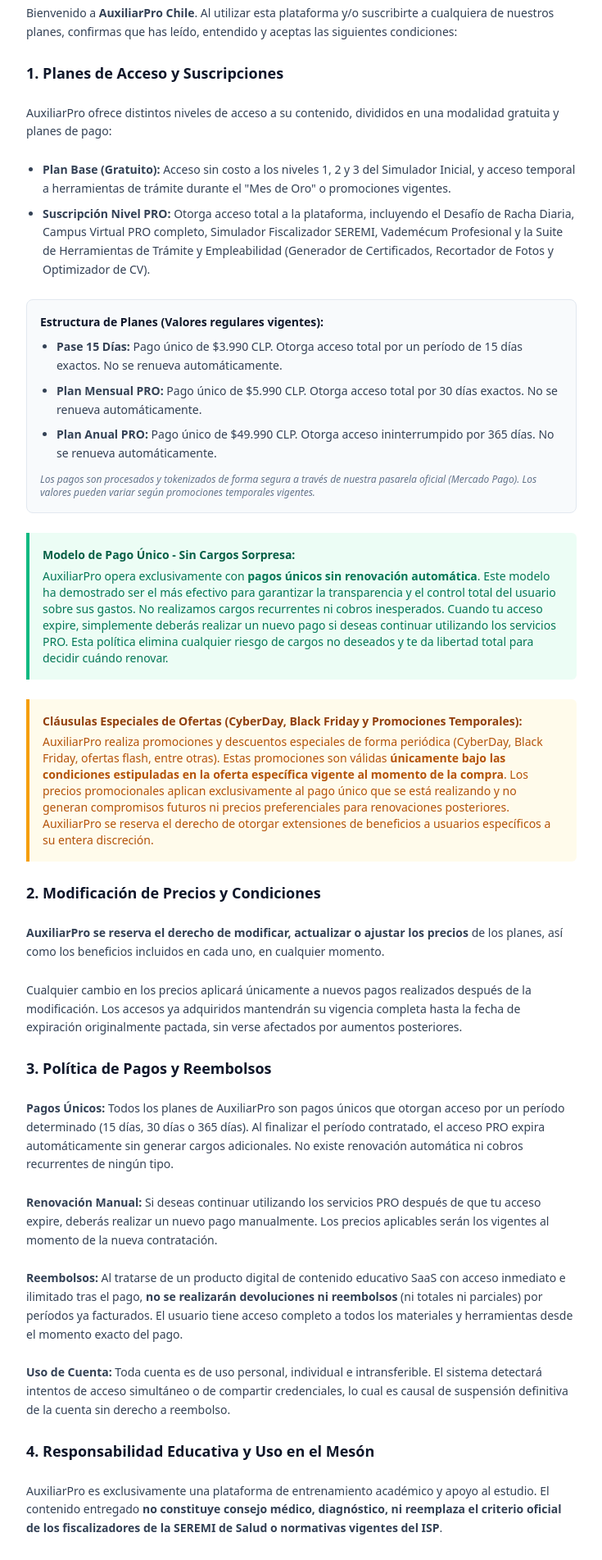
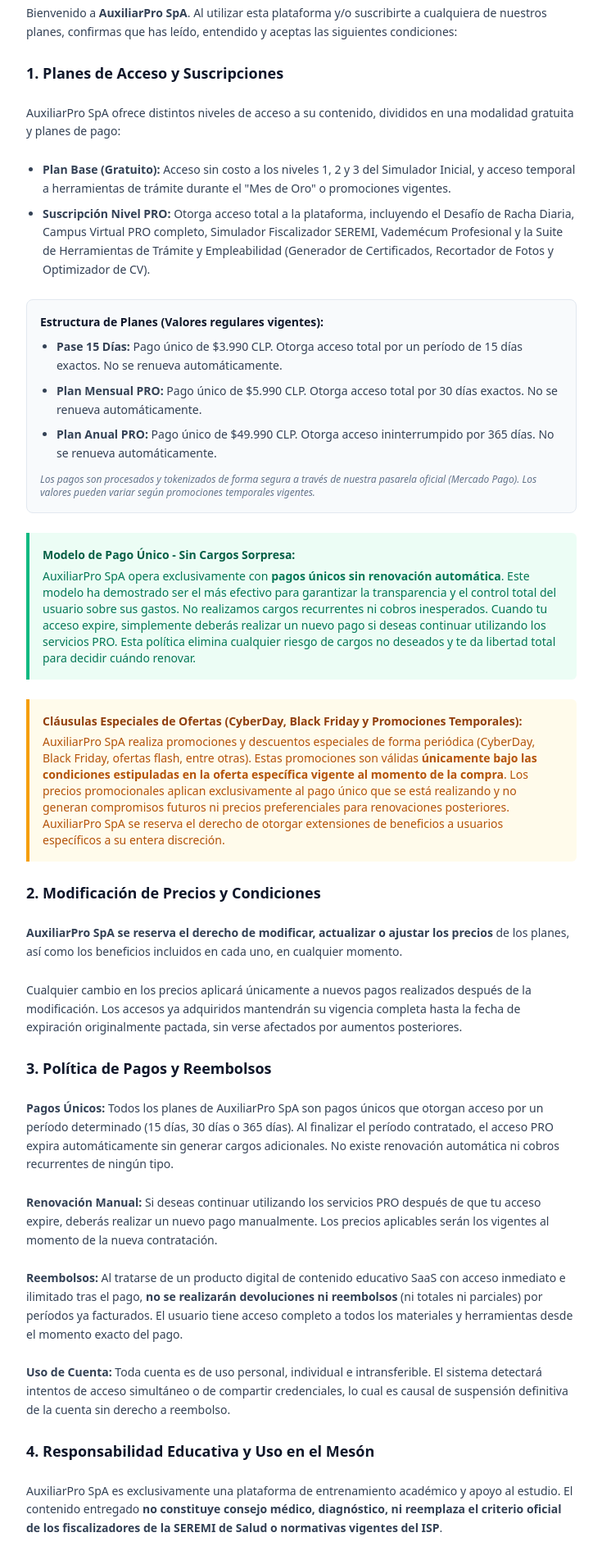
Before and after one commit to marcar1972-cyber/Auxiliar--pro, a Next.js app: page /legal/terminos in a window 1280 px wide. Shown: the part 340-2243 px from the top of the page at 82% size, without its empty margins (272-1007 px from the left). Built offline with nearby package versions, Linux system fonts and the light colour scheme; no server answers.

Commit message:
Actualiza razón social a AuxiliarPro SpA en legales y footer; ajusta texto botón DermoCheck en hero

```diff
--- a/app/components/Footer.js
+++ b/app/components/Footer.js
@@ -22,7 +22,7 @@
           <div className="w-full md:w-1/4 flex justify-center md:justify-start">
             {/* Contenedor del logo ampliado al doble: de w-36 h-10 a w-72 h-20 */}
             <div className="relative w-72 h-20">
-              <Image src="/logo_auxiliarpro.png" alt="AuxiliarPro" fill className="object-contain object-center md:object-left rounded-sm" />
+              <Image src="/logo_auxiliarpro.png" alt="AuxiliarPro SpA" fill className="object-contain object-center md:object-left rounded-sm" />
             </div>
           </div>
 
@@ -68,13 +68,13 @@
 
           <div className="flex flex-col items-center gap-3 text-center">
             <div className="text-[9px] font-black uppercase tracking-[0.4em] text-white/60">
-              AuxiliarPro Chile © 2026 | Excelencia Farmacéutica
+              AuxiliarPro SpA © 2026 | Excelencia Farmacéutica
             </div>
 
             {/* FIRMA MACZDEV */}
             <div className="flex flex-col items-center gap-1">
               <p className="text-[10px] font-bold text-[#28a745] tracking-widest">
-                Desarrollado por MaczDev • Core v5.0
+                Built by &lt;macz.dev/&gt;
               </p>
               <p className="text-[9px] text-white/40 italic font-medium">
                 Hecho con 80% de curiosidad humana y 20% de IA.
--- a/app/legal/descargos/page.js
+++ b/app/legal/descargos/page.js
@@ -11,7 +11,7 @@
           <Link
             href="/"
             className="inline-flex items-center gap-2 text-slate-400 hover:text-[#003366] mb-8 transition-colors font-bold text-sm"
-            title="Volver a la página principal de AuxiliarPro"
+            title="Volver a la página principal de AuxiliarPro SpA"
           >
             <ChevronLeft size={20} aria-hidden="true" /> Volver al Inicio
           </Link>
@@ -38,7 +38,7 @@
 
           <section className="space-y-6 text-base leading-relaxed bg-slate-50 p-6 md:p-8 rounded-3xl border border-slate-100 shadow-inner">
             <p>
-              <strong>AuxiliarPro Chile</strong> es una plataforma EdTech (tecnología educativa) privada e independiente, creada por profesionales para facilitar el estudio y la preparación de futuros colegas en el rubro farmacéutico.
+              <strong>AuxiliarPro SpA</strong> es una plataforma EdTech (tecnología educativa) privada e independiente, creada por profesionales para facilitar el estudio y la preparación de futuros colegas en el rubro farmacéutico.
             </p>
 
             <p className="font-bold text-[#003366]">
@@ -59,7 +59,7 @@
 
             <footer className="mt-10 border-t border-slate-200 pt-6">
               <p className="text-slate-500 italic text-sm">
-                El uso de la plataforma AuxiliarPro no garantiza la aprobación automática del examen oficial, pero proporciona un entorno de estudio riguroso diseñado bajo las exigencias teóricas y normativas de la autoridad sanitaria chilena.
+                El uso de la plataforma AuxiliarPro SpA no garantiza la aprobación automática del examen oficial, pero proporciona un entorno de estudio riguroso diseñado bajo las exigencias teóricas y normativas de la autoridad sanitaria chilena.
               </p>
             </footer>
           </section>
--- a/app/legal/terminos/page.js
+++ b/app/legal/terminos/page.js
@@ -12,10 +12,10 @@
         <h1 className="text-3xl font-black text-slate-900 mb-6">Términos y Condiciones de Uso</h1>
 
         <div className="space-y-6 text-sm leading-relaxed">
-          <p>Bienvenido a <strong>AuxiliarPro Chile</strong>. Al utilizar esta plataforma y/o suscribirte a cualquiera de nuestros planes, confirmas que has leído, entendido y aceptas las siguientes condiciones:</p>
+          <p>Bienvenido a <strong>AuxiliarPro SpA</strong>. Al utilizar esta plataforma y/o suscribirte a cualquiera de nuestros planes, confirmas que has leído, entendido y aceptas las siguientes condiciones:</p>
 
           <h2 className="text-lg font-bold text-slate-900 mt-4">1. Planes de Acceso y Suscripciones</h2>
-          <p>AuxiliarPro ofrece distintos niveles de acceso a su contenido, divididos en una modalidad gratuita y planes de pago:</p>
+          <p>AuxiliarPro SpA ofrece distintos niveles de acceso a su contenido, divididos en una modalidad gratuita y planes de pago:</p>
           <ul className="list-disc pl-5 space-y-2">
             <li><strong>Plan Base (Gratuito):</strong> Acceso sin costo a los niveles 1, 2 y 3 del Simulador Inicial, y acceso temporal a herramientas de trámite durante el "Mes de Oro" o promociones vigentes.</li>
             <li><strong>Suscripción Nivel PRO:</strong> Otorga acceso total a la plataforma, incluyendo el Desafío de Racha Diaria, Campus Virtual PRO completo, Simulador Fiscalizador SEREMI, Vademécum Profesional y la Suite de Herramientas de Trámite y Empleabilidad (Generador de Certificados, Recortador de Fotos y Optimizador de CV).</li>
@@ -34,46 +34,46 @@
           <div className="bg-emerald-50 border-l-4 border-emerald-500 p-4 rounded-r-md mt-4">
             <p className="font-bold text-emerald-800 mb-1">Modelo de Pago Único - Sin Cargos Sorpresa:</p>
             <p className="text-emerald-700 text-sm">
-              AuxiliarPro opera exclusivamente con <strong>pagos únicos sin renovación automática</strong>. Este modelo ha demostrado ser el más efectivo para garantizar la transparencia y el control total del usuario sobre sus gastos. No realizamos cargos recurrentes ni cobros inesperados. Cuando tu acceso expire, simplemente deberás realizar un nuevo pago si deseas continuar utilizando los servicios PRO. Esta política elimina cualquier riesgo de cargos no deseados y te da libertad total para decidir cuándo renovar.
+              AuxiliarPro SpA opera exclusivamente con <strong>pagos únicos sin renovación automática</strong>. Este modelo ha demostrado ser el más efectivo para garantizar la transparencia y el control total del usuario sobre sus gastos. No realizamos cargos recurrentes ni cobros inesperados. Cuando tu acceso expire, simplemente deberás realizar un nuevo pago si deseas continuar utilizando los servicios PRO. Esta política elimina cualquier riesgo de cargos no deseados y te da libertad total para decidir cuándo renovar.
             </p>
           </div>
 
           <div className="bg-amber-50 border-l-4 border-amber-500 p-4 rounded-r-md mt-4">
             <p className="font-bold text-amber-800 mb-1">Cláusulas Especiales de Ofertas (CyberDay, Black Friday y Promociones Temporales):</p>
             <p className="text-amber-700 text-sm">
-              AuxiliarPro realiza promociones y descuentos especiales de forma periódica (CyberDay, Black Friday, ofertas flash, entre otras). Estas promociones son válidas <strong>únicamente bajo las condiciones estipuladas en la oferta específica vigente al momento de la compra</strong>. Los precios promocionales aplican exclusivamente al pago único que se está realizando y no generan compromisos futuros ni precios preferenciales para renovaciones posteriores. AuxiliarPro se reserva el derecho de otorgar extensiones de beneficios a usuarios específicos a su entera discreción.
+              AuxiliarPro SpA realiza promociones y descuentos especiales de forma periódica (CyberDay, Black Friday, ofertas flash, entre otras). Estas promociones son válidas <strong>únicamente bajo las condiciones estipuladas en la oferta específica vigente al momento de la compra</strong>. Los precios promocionales aplican exclusivamente al pago único que se está realizando y no generan compromisos futuros ni precios preferenciales para renovaciones posteriores. AuxiliarPro SpA se reserva el derecho de otorgar extensiones de beneficios a usuarios específicos a su entera discreción.
             </p>
           </div>
 
           <h2 className="text-lg font-bold text-slate-900 mt-4">2. Modificación de Precios y Condiciones</h2>
-          <p><strong>AuxiliarPro se reserva el derecho de modificar, actualizar o ajustar los precios</strong> de los planes, así como los beneficios incluidos en cada uno, en cualquier momento.</p>
+          <p><strong>AuxiliarPro SpA se reserva el derecho de modificar, actualizar o ajustar los precios</strong> de los planes, así como los beneficios incluidos en cada uno, en cualquier momento.</p>
           <p>Cualquier cambio en los precios aplicará únicamente a nuevos pagos realizados después de la modificación. Los accesos ya adquiridos mantendrán su vigencia completa hasta la fecha de expiración originalmente pactada, sin verse afectados por aumentos posteriores.</p>
 
           <h2 className="text-lg font-bold text-slate-900 mt-4">3. Política de Pagos y Reembolsos</h2>
-          <p><strong>Pagos Únicos:</strong> Todos los planes de AuxiliarPro son pagos únicos que otorgan acceso por un período determinado (15 días, 30 días o 365 días). Al finalizar el período contratado, el acceso PRO expira automáticamente sin generar cargos adicionales. No existe renovación automática ni cobros recurrentes de ningún tipo.</p>
+          <p><strong>Pagos Únicos:</strong> Todos los planes de AuxiliarPro SpA son pagos únicos que otorgan acceso por un período determinado (15 días, 30 días o 365 días). Al finalizar el período contratado, el acceso PRO expira automáticamente sin generar cargos adicionales. No existe renovación automática ni cobros recurrentes de ningún tipo.</p>
           <p><strong>Renovación Manual:</strong> Si deseas continuar utilizando los servicios PRO después de que tu acceso expire, deberás realizar un nuevo pago manualmente. Los precios aplicables serán los vigentes al momento de la nueva contratación.</p>
           <p><strong>Reembolsos:</strong> Al tratarse de un producto digital de contenido educativo SaaS con acceso inmediato e ilimitado tras el pago, <strong>no se realizarán devoluciones ni reembolsos</strong> (ni totales ni parciales) por períodos ya facturados. El usuario tiene acceso completo a todos los materiales y herramientas desde el momento exacto del pago.</p>
           <p><strong>Uso de Cuenta:</strong> Toda cuenta es de uso personal, individual e intransferible. El sistema detectará intentos de acceso simultáneo o de compartir credenciales, lo cual es causal de suspensión definitiva de la cuenta sin derecho a reembolso.</p>
 
           <h2 className="text-lg font-bold text-slate-900 mt-4">4. Responsabilidad Educativa y Uso en el Mesón</h2>
-          <p>AuxiliarPro es exclusivamente una plataforma de entrenamiento académico y apoyo al estudio. El contenido entregado <strong>no constituye consejo médico, diagnóstico, ni reemplaza el criterio oficial de los fiscalizadores de la SEREMI de Salud o normativas vigentes del ISP</strong>.</p>
-          <p><strong>El solo hecho de estudiar con el material y los simuladores de AuxiliarPro no otorga certificación oficial ante la SEREMI.</strong> Para poder optar por la credencial, el alumno debe cumplir con los requisitos legales correspondientes, como trabajar un año en farmacia (como bodeguero o en sala) y rendir y aprobar la prueba oficial ante la SEREMI.</p>
+          <p>AuxiliarPro SpA es exclusivamente una plataforma de entrenamiento académico y apoyo al estudio. El contenido entregado <strong>no constituye consejo médico, diagnóstico, ni reemplaza el criterio oficial de los fiscalizadores de la SEREMI de Salud o normativas vigentes del ISP</strong>.</p>
+          <p><strong>El solo hecho de estudiar con el material y los simuladores de AuxiliarPro SpA no otorga certificación oficial ante la SEREMI.</strong> Para poder optar por la credencial, el alumno debe cumplir con los requisitos legales correspondientes, como trabajar un año en farmacia (como bodeguero o en sala) y rendir y aprobar la prueba oficial ante la SEREMI.</p>
           <p>No garantizamos la aprobación del examen oficial de la SEREMI, ya que esto depende del esfuerzo personal, experiencia y estudio del estudiante. Asimismo, el uso de la información brindada (incluyendo el Vademécum o la IA) en el mesón de farmacia real es de exclusiva responsabilidad del usuario y debe ser siempre validada por un Químico Farmacéutico.</p>
 
           <h2 className="text-lg font-bold text-slate-900 mt-4">5. Herramientas de Trámite, Optimización y Privacidad de Datos</h2>
           <p>Al utilizar las herramientas de la plataforma (Generador de Certificado de Idoneidad, Recortador de Fotos y Optimizador de CV), el usuario acepta las siguientes condiciones específicas:</p>
           <ul className="list-disc pl-5 space-y-2 mt-2">
-            <li><strong>5.1. Naturaleza de los Documentos Generados:</strong> El "Certificado de Idoneidad y Desempeño Laboral" generado por la plataforma es un borrador o plantilla digital basada en el Artículo 28, letra b) del D.S. 466/1984. Este documento NO tiene validez legal hasta que sea impreso, firmado y timbrado físicamente (o con firma electrónica avanzada) por el Químico Farmacéutico Director Técnico del establecimiento. AuxiliarPro no se hace responsable de la veracidad de los datos ingresados por el usuario ni de la obtención de dicha firma.</li>
-            <li><strong>5.2. Trámite ante la SEREMI:</strong> AuxiliarPro facilita la creación de archivos y la guía de pasos, pero NO realiza el envío, postulación o seguimiento del trámite ante la SEREMI en Línea. Esta responsabilidad recae 100% en el usuario.</li>
-            <li><strong>5.3. Optimizador de CV y Fotos:</strong> Estas herramientas son ayudas técnicas para formatear documentos según estándares del mercado y requisitos generales de la SEREMI. AuxiliarPro no garantiza la contratación laboral ni la aceptación final del documento por parte de la autoridad sanitaria, la cual tiene la facultad discrecional de rechazo.</li>
-            <li><strong>5.4. Protección de Datos Personales (Ley 19.628):</strong> Al subir documentos (contratos, fotos, CVs, RUTs), el usuario autoriza a AuxiliarPro a procesar estos datos exclusivamente para la generación de las herramientas solicitadas. Implementamos medidas de seguridad (cifrado y acceso restringido) para proteger esta información. Los datos no serán vendidos ni compartidos con terceros con fines comerciales. El usuario puede solicitar la eliminación de sus archivos subidos contactando a soporte.</li>
+            <li><strong>5.1. Naturaleza de los Documentos Generados:</strong> El "Certificado de Idoneidad y Desempeño Laboral" generado por la plataforma es un borrador o plantilla digital basada en el Artículo 28, letra b) del D.S. 466/1984. Este documento NO tiene validez legal hasta que sea impreso, firmado y timbrado físicamente (o con firma electrónica avanzada) por el Químico Farmacéutico Director Técnico del establecimiento. AuxiliarPro SpA no se hace responsable de la veracidad de los datos ingresados por el usuario ni de la obtención de dicha firma.</li>
+            <li><strong>5.2. Trámite ante la SEREMI:</strong> AuxiliarPro SpA facilita la creación de archivos y la guía de pasos, pero NO realiza el envío, postulación o seguimiento del trámite ante la SEREMI en Línea. Esta responsabilidad recae 100% en el usuario.</li>
+            <li><strong>5.3. Optimizador de CV y Fotos:</strong> Estas herramientas son ayudas técnicas para formatear documentos según estándares del mercado y requisitos generales de la SEREMI. AuxiliarPro SpA no garantiza la contratación laboral ni la aceptación final del documento por parte de la autoridad sanitaria, la cual tiene la facultad discrecional de rechazo.</li>
+            <li><strong>5.4. Protección de Datos Personales (Ley 19.628):</strong> Al subir documentos (contratos, fotos, CVs, RUTs), el usuario autoriza a AuxiliarPro SpA a procesar estos datos exclusivamente para la generación de las herramientas solicitadas. Implementamos medidas de seguridad (cifrado y acceso restringido) para proteger esta información. Los datos no serán vendidos ni compartidos con terceros con fines comerciales. El usuario puede solicitar la eliminación de sus archivos subidos contactando a soporte.</li>
           </ul>
 
           <h2 className="text-lg font-bold text-slate-900 mt-4">6. Propiedad Intelectual</h2>
-          <p>El código fuente, diseño, estructura de los simuladores, "Vademécum Profesional", bases de datos y herramientas de inteligencia artificial son propiedad exclusiva de AuxiliarPro (MaczDev). Los textos legales (Decretos como el D.S. 466 y Ley 20.724) referenciados son de dominio público. Queda estrictamente prohibida la copia, reproducción, reventa o extracción masiva de datos (scraping) de la plataforma.</p>
+          <p>El código fuente, diseño, estructura de los simuladores, "Vademécum Profesional", bases de datos y herramientas de inteligencia artificial son propiedad exclusiva de AuxiliarPro SpA (MaczDev). Los textos legales (Decretos como el D.S. 466 y Ley 20.724) referenciados son de dominio público. Queda estrictamente prohibida la copia, reproducción, reventa o extracción masiva de datos (scraping) de la plataforma.</p>
 
           <p className="mt-8 pt-6 border-t border-slate-200 text-xs text-slate-500 font-medium">
-            Última actualización: 24 de Julio de 2026.
+            Última actualización: 10 de Agosto de 2026.
           </p>
         </div>
       </div>
--- a/tsconfig.json
+++ b/tsconfig.json
@@ -27,7 +27,7 @@
     ".next/types/**/*.ts",
     "**/*.ts",
     "**/*.tsx"
-, "app/admin/carga-modulos/page.js"  ],
+, "app/admin/carga-modulos/page.js", "lib/utils.js"  ],
   "exclude": [
     "node_modules"
   ]
```
Also changed, not shown: app/components/Hero.js (+10 -3 lines).
